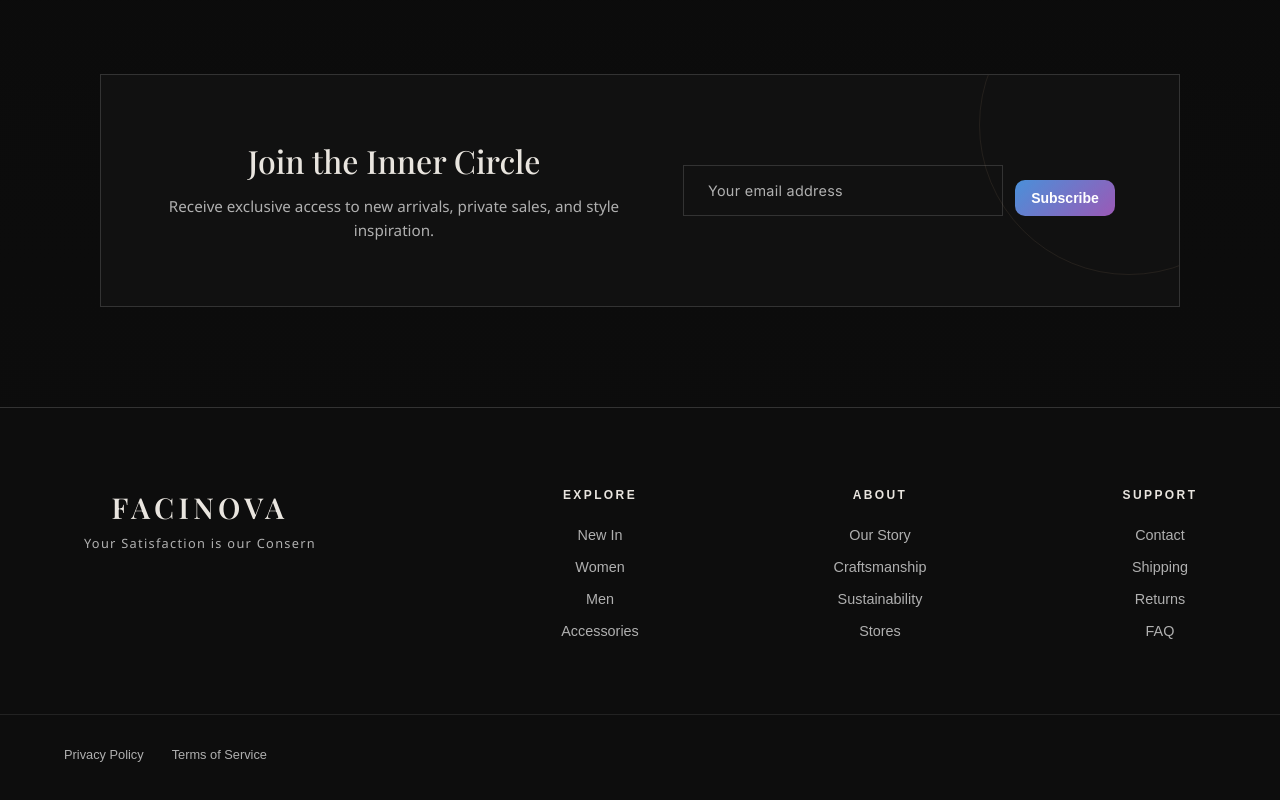
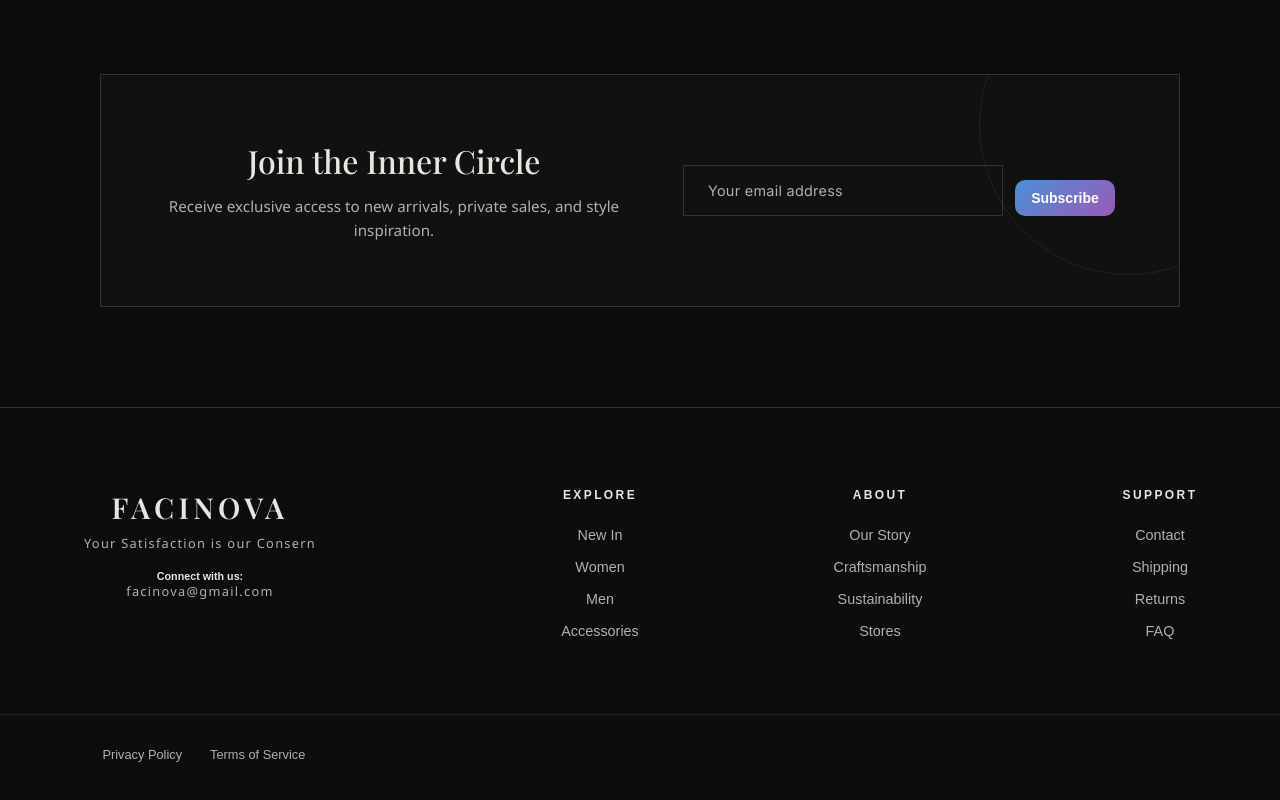
Before and after one commit to alex-renny/ecom, a React app: page / in a window 1280 px wide. Shown: the part 3511-4311 px from the top of the page. Built offline with nearby package versions, Linux system fonts and the light colour scheme; the HTML template or start-up script is replaced by a standard one; a web font is replaced by a local one.

Commit message:
Mail added in footer

```diff
--- a/src/pages/Home.css
+++ b/src/pages/Home.css
@@ -540,7 +540,7 @@ blockquote {
 .footer-legal {
   display: flex;
   gap: 28px;
-  padding: 0 5%;
+  padding: 0 5% 0 8%;
 }
 
 .footer-legal a {
--- a/src/pages/Home.jsx
+++ b/src/pages/Home.jsx
@@ -186,7 +186,9 @@ function Home() {
           <div className="footer-top">
             <div className="footer-brand">
               <h2 className="footer-logo">FACINOVA</h2>
-              <p>Your Satisfaction is our Consern</p>
+              <p>Your Satisfaction is our Consern</p><br />
+              <h6>Connect with us: </h6>
+              <p>facinova@gmail.com</p>
             </div>
             <div className="footer-links">
               <div className="link-group">
```
